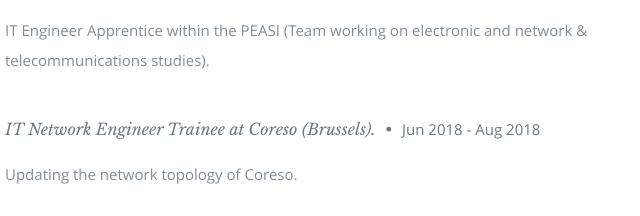
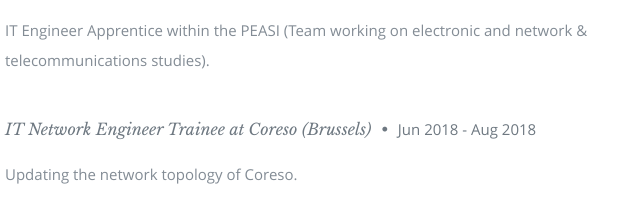
Before and after one commit to forest4u/resume, a plain HTML site: page index.html in a window 1280 px wide. Shown: the part 2010-2226 px from the top of the page, 400-1040 px from the left. Drawn offline with nearby package versions, Linux system fonts and the light colour scheme.

Commit message:
Update index.html

```diff
--- a/index.html
+++ b/index.html
@@ -213,7 +213,7 @@
 
                   <h3></h3>
 
-                  <p class="info">IT Network Engineer Trainee at Coreso (Brussels). <span>&bull;</span> <em class="date">Jun 2018 - Aug 2018</em></p>
+                  <p class="info">IT Network Engineer Trainee at Coreso (Brussels) <span>&bull;</span> <em class="date">Jun 2018 - Aug 2018</em></p>
 
                                 <p> Updating the network topology of Coreso.</p>
 		       		<p> Reworking the actual network infrastructure.</p>
```
